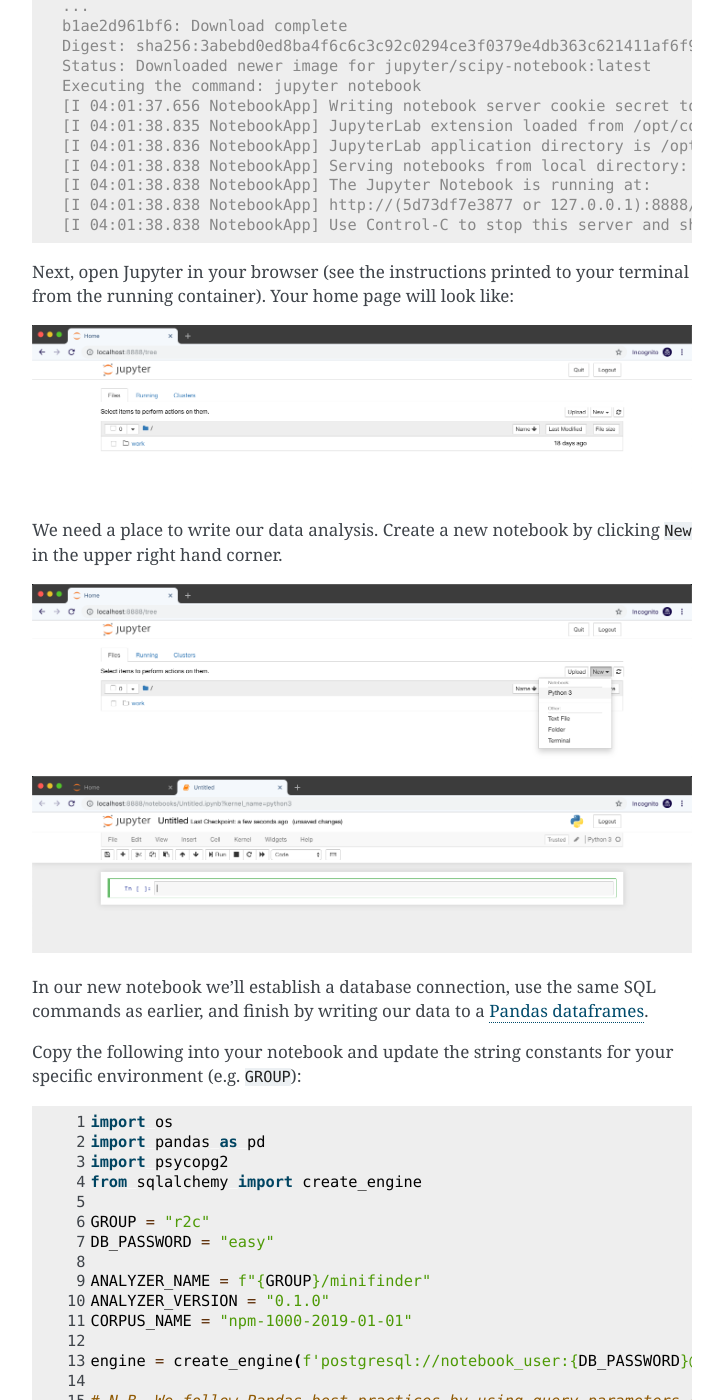
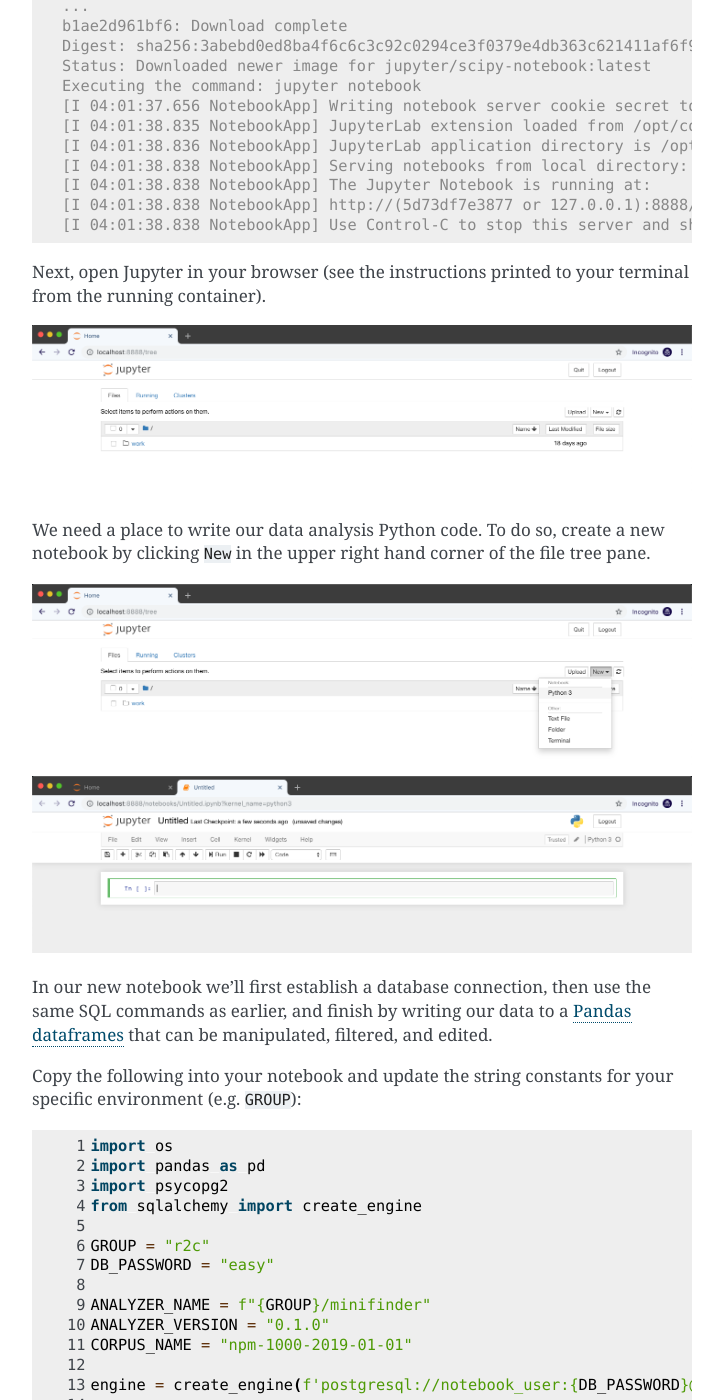
Before and after one commit to semgrep/docs, a Sphinx documentation site: the page built from docs/intro/results.rst, in a window 1280 px wide and 1400 px high, scrolled down 1947 px. Shown: the whole window, without its empty margins (388-1111 px from the left). Built offline with Sphinx 7.4.7, drawn with Linux system fonts in a browser that asks for light colours; some of the changed text lies outside the part shown.

Commit message:
copy edit

```diff
--- a/docs/intro/results.rst
+++ b/docs/intro/results.rst
@@ -96,12 +96,12 @@ Run a Jupyter Notebook instance locally with docker [#jupyter-tut]_:
   [I 04:01:38.838 NotebookApp] http://(5d73df7e3877 or 127.0.0.1):8888/?token=<TOKEN>
   [I 04:01:38.838 NotebookApp] Use Control-C to stop this server and shut down all kernels (twice to skip confirmation).
 
-Next, open Jupyter in your browser (see the instructions printed to your terminal from the running container). Your home page will look like:
+Next, open Jupyter in your browser (see the instructions printed to your terminal from the running container).
 
 .. image:: images/jupyter_home.png
    :alt: Home page for Jupyter Notebook.
 
-We need a place to write our data analysis. Create a new notebook by clicking ``New`` in the upper right hand corner.
+We need a place to write our data analysis Python code. To do so, create a new notebook by clicking ``New`` in the upper right hand corner of the file tree pane.
 
 .. image:: images/jupyter_new_dropdown.png
    :alt: An open "New" dropdown to create notebooks or terminals.
@@ -109,7 +109,7 @@ We need a place to write our data analysis. Create a new notebook by clicking ``
 .. image:: images/jupyter_empty.png
    :alt: Empty Jupyter Notebook notebook.
 
-In our new notebook we'll establish a database connection, use the same SQL commands as earlier, and finish by writing our data to a `Pandas dataframes <https://pandas.pydata.org/pandas-docs/stable/reference/api/pandas.DataFrame.html>`_.
+In our new notebook we'll first establish a database connection, then use the same SQL commands as earlier, and finish by writing our data to a `Pandas dataframes <https://pandas.pydata.org/pandas-docs/stable/reference/api/pandas.DataFrame.html>`_ that can be manipulated, filtered, and edited.
 
 Copy the following into your notebook and update the string constants for your specific environment (e.g. ``GROUP``):
 
@@ -117,4 +117,6 @@ Copy the following into your notebook and update the string constants for your s
     :linenos:
     :language: python
 
+With this copied, we're ready to run the code!
+
 .. [#jupyter-tut] `Jupyter Docker Stacks, Running a Container <https://jupyter-docker-stacks.readthedocs.io/en/latest/using/running.html#running-a-container>`_
```
Also changed, not shown: other parts of docs/intro/results.rst (+1 -1 lines).
